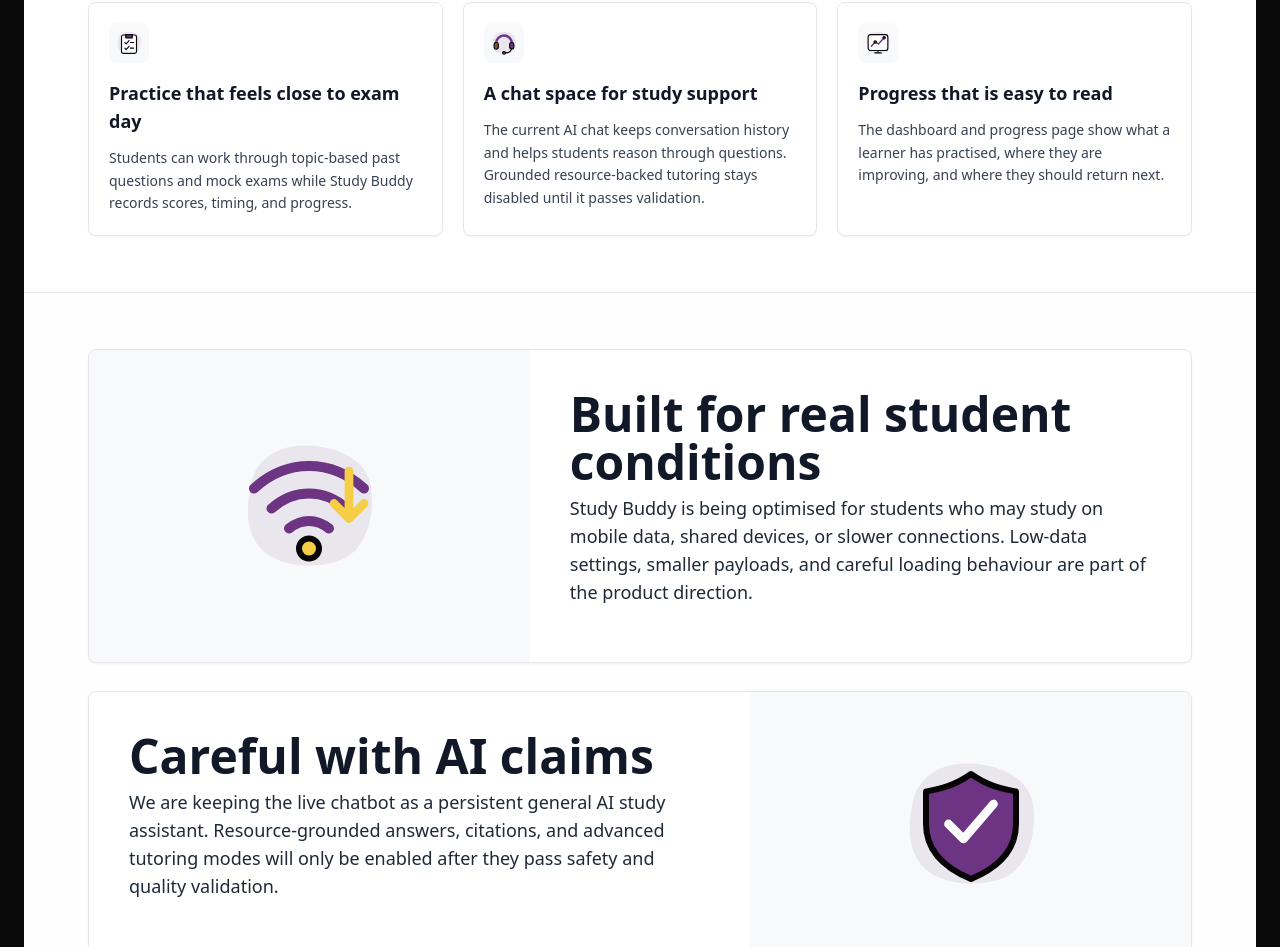
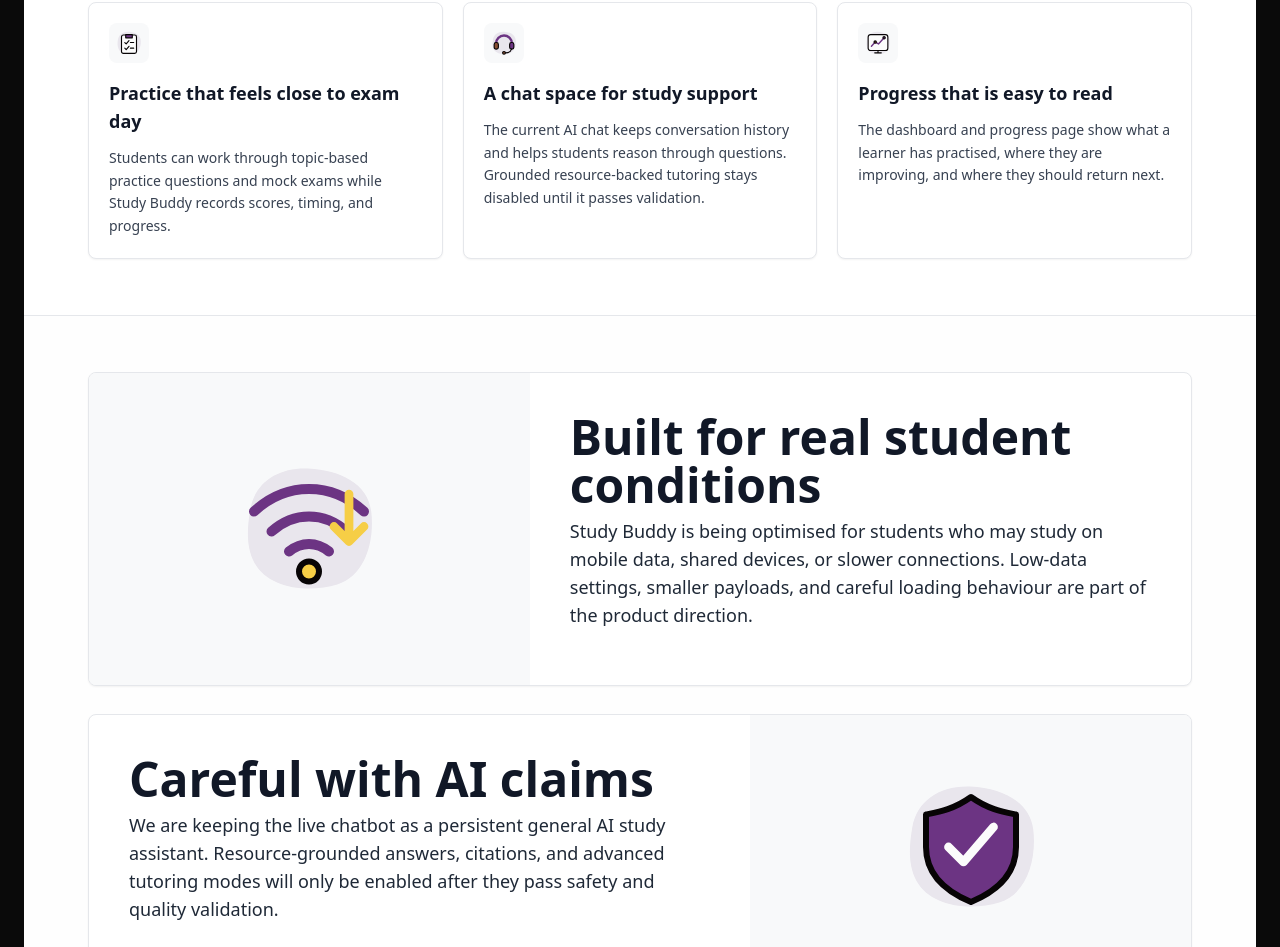
Before and after one commit to studybuddydevelopers/study-buddy-v2, a Next.js app: page /about-us in a window 1280 px wide. Shown: the part 1093-2040 px from the top of the page. Built offline with nearby package versions, Linux system fonts and the light colour scheme; no server answers.

Commit message:
fix(about-us): update description for clarity
Changed 'past questions' to 'practice questions' in the description.

This improves clarity and better reflects the functionality of Study Buddy.

```diff
--- a/app/about-us/page.tsx
+++ b/app/about-us/page.tsx
@@ -31,7 +31,7 @@ const productAreas: ProductArea[] = [
   {
     title: "Practice that feels close to exam day",
     description:
-      "Students can work through topic-based past questions and mock exams while Study Buddy records scores, timing, and progress.",
+      "Students can work through topic-based practice questions and mock exams while Study Buddy records scores, timing, and progress.",
     proposal: "exams",
   },
   {
```
